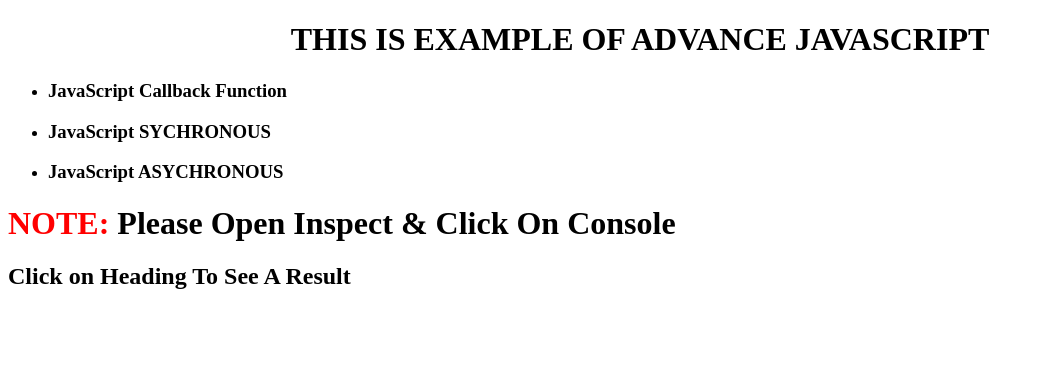
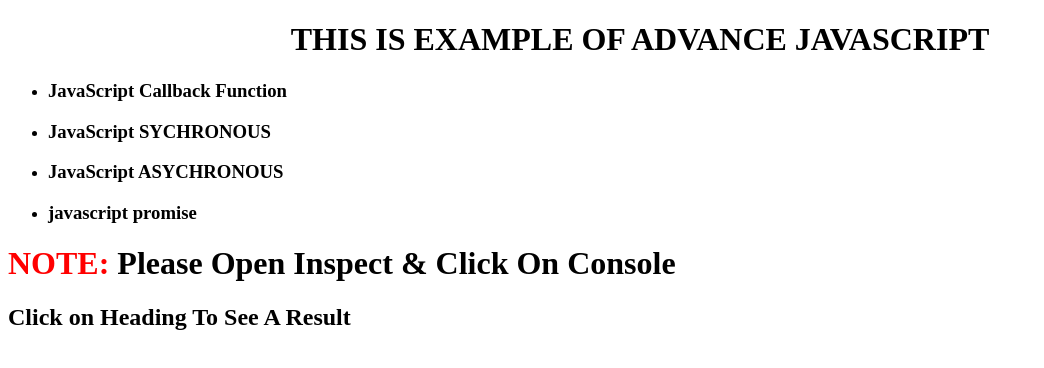
Before and after one commit to syedfawadhashmi5/JavaScript-Callback-Function, a plain HTML site: page index.html in a window 1280 px wide. Shown: the whole page, without its empty margins (0-1044 px from the left). Drawn offline with Linux system fonts and the light colour scheme.

Commit message:
updata & create new file
ubdata index.html and create app4.js

```diff
--- /dev/null
+++ b/app4.js
@@ -0,0 +1,15 @@
+function getdata() {
+    const getdata = new Promise((resolve, reject) => {
+        let Roll_Number = [1, 2, 3, 4, 5];
+        setTimeout(() => {
+            resolve(Roll_Number);
+            // reject(`sorry we are temporarily closed`);
+        }, 3000)
+    })
+
+    getdata.then((getobj) => {
+        console.log(getobj);
+    }).catch((error) => {
+        console.log(error)
+    })
+}
--- a/index.html
+++ b/index.html
@@ -21,6 +21,9 @@
         <li>
             <h3 onclick="fun5()"> JavaScript ASYCHRONOUS</h3>
         </li>
+        <li>
+            <h3 onclick="getdata()"> javascript promise</h3>
+        </li>
     </ul>
 
 <h1> <span style="color: red;"> NOTE: </span>Please Open Inspect & Click On Console </h1>
@@ -28,6 +31,7 @@
     <script src="./app.js"></script>
     <script src="./app2.js"></script>
     <script src="./app3.js"></script>
+    <script src="./app4.js"></script>
 </body>
 
 </html>
```
